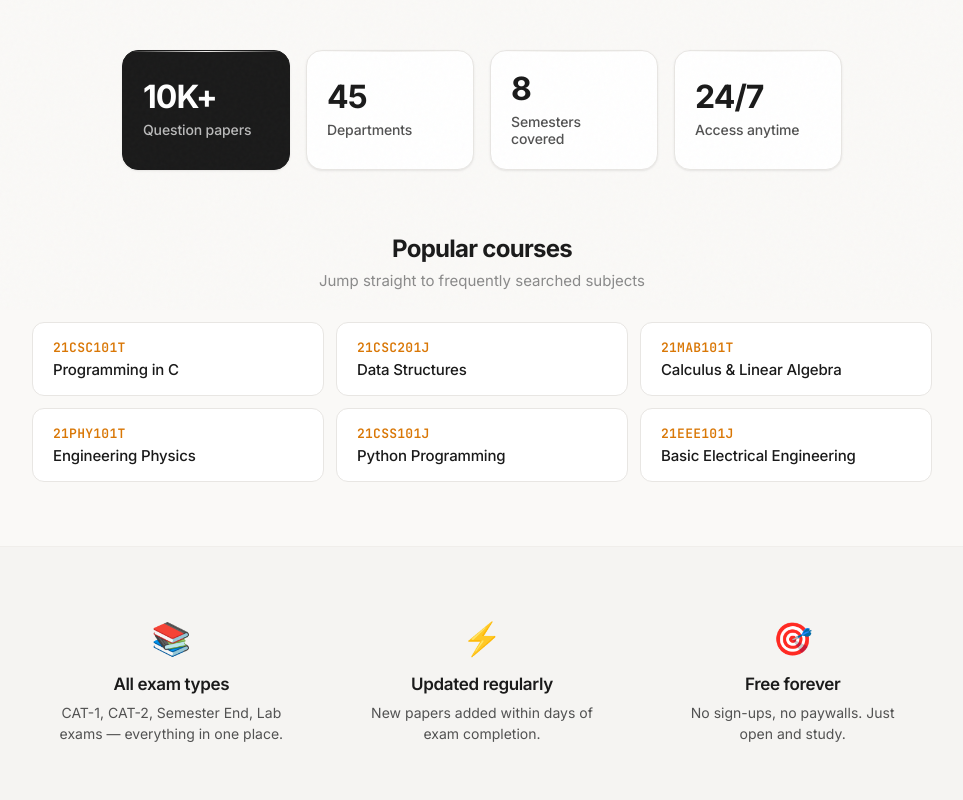
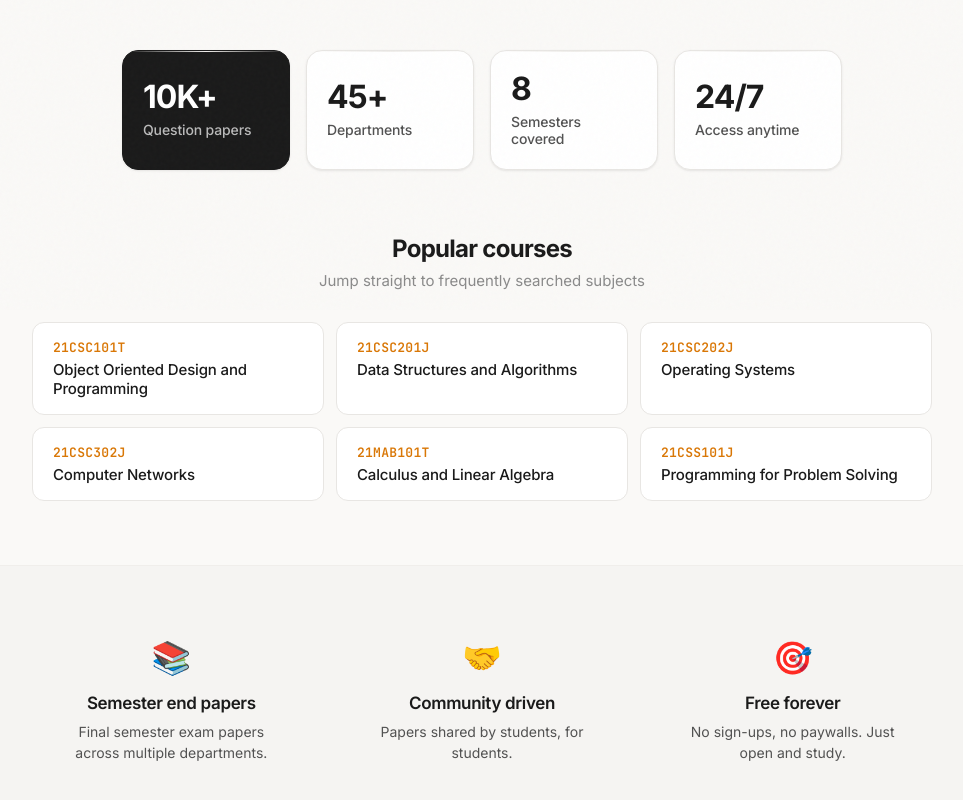
Before and after one commit to KinshukAgarwal/SRM-PYQ-Explorer, a React (Vite) app: page / in a window 1280 px wide. Shown: the part 490-1290 px from the top of the page, without its empty margins (158-1121 px from the left). Built offline with nearby package versions, Linux system fonts and the light colour scheme; no server answers.

Commit message:
minor ui changes

```diff
--- a/src/data/mockData.ts
+++ b/src/data/mockData.ts
@@ -43,7 +43,7 @@ export const quickFilters: QuickFilter[] = [
 
 export const statItems: StatItem[] = [
   { value: '10K+', label: 'Question papers', highlighted: true },
-  { value: '45', label: 'Departments' },
+  { value: '45+', label: 'Departments' },
   { value: '8', label: 'Semesters covered' },
   { value: '24/7', label: 'Access anytime' },
 ];
--- a/src/pages/LandingPage.tsx
+++ b/src/pages/LandingPage.tsx
@@ -5,12 +5,12 @@ import { StatCard } from '../components/StatCard';
 import { statItems } from '../data/mockData';
 
 const popularSearches = [
-  { code: '21CSC101T', name: 'Programming in C' },
-  { code: '21CSC201J', name: 'Data Structures' },
-  { code: '21MAB101T', name: 'Calculus & Linear Algebra' },
-  { code: '21PHY101T', name: 'Engineering Physics' },
-  { code: '21CSS101J', name: 'Python Programming' },
-  { code: '21EEE101J', name: 'Basic Electrical Engineering' },
+  { code: '21CSC101T', name: 'Object Oriented Design and Programming' },
+  { code: '21CSC201J', name: 'Data Structures and Algorithms' },
+  { code: '21CSC202J', name: 'Operating Systems' },
+  { code: '21CSC302J', name: 'Computer Networks' },
+  { code: '21MAB101T', name: 'Calculus and Linear Algebra' },
+  { code: '21CSS101J', name: 'Programming for Problem Solving' },
 ];
 
 const quickFilterOptions = [
@@ -22,14 +22,14 @@ const quickFilterOptions = [
 
 const features = [
   {
-    title: 'All exam types',
-    description: 'CAT-1, CAT-2, Semester End, Lab exams — everything in one place.',
+    title: 'Semester end papers',
+    description: 'Final semester exam papers across multiple departments.',
     icon: '📚',
   },
   {
-    title: 'Updated regularly',
-    description: 'New papers added within days of exam completion.',
-    icon: '⚡',
+    title: 'Community driven',
+    description: 'Papers shared by students, for students.',
+    icon: '🤝',
   },
   {
     title: 'Free forever',
@@ -58,7 +58,7 @@ export function LandingPage() {
         <div className="hero-badge">
           <span>10,000+ papers</span>
           <span className="badge-separator">·</span>
-          <span>45 departments</span>
+          <span>45+ departments</span>
         </div>
 
         <h1 className="hero-title">
```
